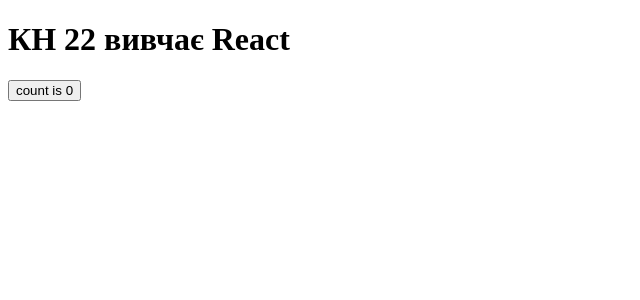
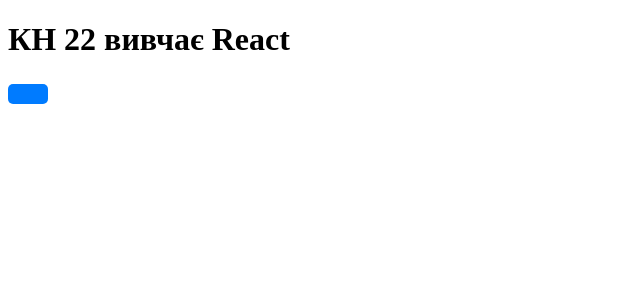
Before and after one commit to SurkovKostiantyn/kn22reactvite, a React (Vite) app: page / in a window 1280 px wide. Shown: the top 300 px of the page, without its empty margins (0-640 px from the left). Built offline with nearby package versions, Linux system fonts and the light colour scheme.

Commit message:
Atomic design: button

```diff
--- a/src/App.jsx
+++ b/src/App.jsx
@@ -1,16 +1,19 @@
-import { useState } from 'react';
-import Header from './components/Header';
+import Header from './components/organisms/Header';
+import Button from './components/atoms/Button';
 
 function App() {
-  const [count, setCount] = useState(0);
+  const handleClick = () => {
+    console.log("Button clicked");
+  };
 
   return (
     <>
       <Header />
       <div>
-        <button onClick={() => setCount((count) => count + 1)}>
-          count is {count}
-        </button>
+        <Button
+          text="Click me"
+          onClick={() => console.log('Button clicked')}
+        />
       </div>
     </>
   );
--- /dev/null
+++ b/src/components/atoms/Button.jsx
@@ -0,0 +1,17 @@
+import styles from './Button.module.css';
+
+function Button({ children, onClick, variant = 'primary' }) {
+
+    return (
+        <button
+            type="button"
+            onClick={onClick}
+            className={`${styles.button} ${styles[variant]}`}
+        >
+            {children}
+        </button>
+    )
+
+}
+
+export default Button;
--- /dev/null
+++ b/src/components/atoms/Button.module.css
@@ -0,0 +1,24 @@
+.button {
+    padding: 10px 20px;
+    border: none;
+    border-radius: 5px;
+    cursor: pointer;
+    font-size: 16px;
+    transition: opacity 0.3s;
+}
+
+.button:hover {
+    opacity: 0.8;
+    cursor: pointer;
+    transition: opacity 0.3s;
+}
+
+.primary {
+    background-color: #007bff;
+    color: white;
+}
+
+.secondary {
+    background-color: #6c757d;
+    color: white;
+}
--- a/src/components/Header.jsx
+++ b/src/components/organisms/Header.jsx
@@ -1,4 +1,4 @@
-import Heading from "./Heading";
+import Heading from "../atoms/Heading";
 
 function Header() {
     return (
```
Also changed, not shown: src/components/atoms/Heading.jsx (renamed from src/components/Heading.jsx).
